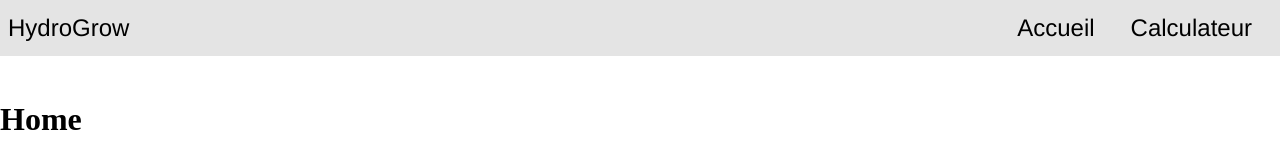
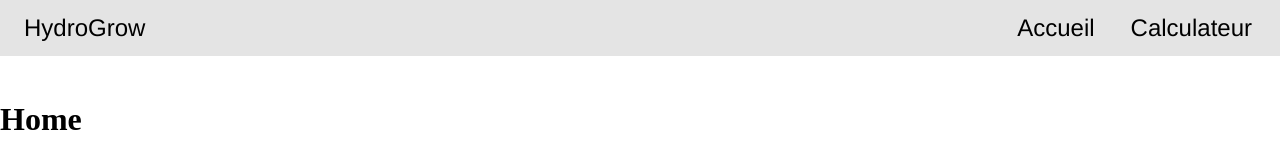
Before and after one commit to SudTech-Innovations/HydroGrow_FrontEnd, a React (Create React App) app in the folder hydrogrow/: page / in a window 1280 px wide. Shown: the top 160 px of the page. Built offline with nearby package versions, Linux system fonts and the light colour scheme.

Commit message:
Update Navbar.css

```diff
--- a/hydrogrow/src/pages/Header/Navbar.css
+++ b/hydrogrow/src/pages/Header/Navbar.css
@@ -8,6 +8,10 @@
     z-index: 1;
     width: 100%;
     height: 2.5rem;
+}
+
+.navbar-left {
+    margin-left: 1em;
 }
 
 #navbar a {
```
